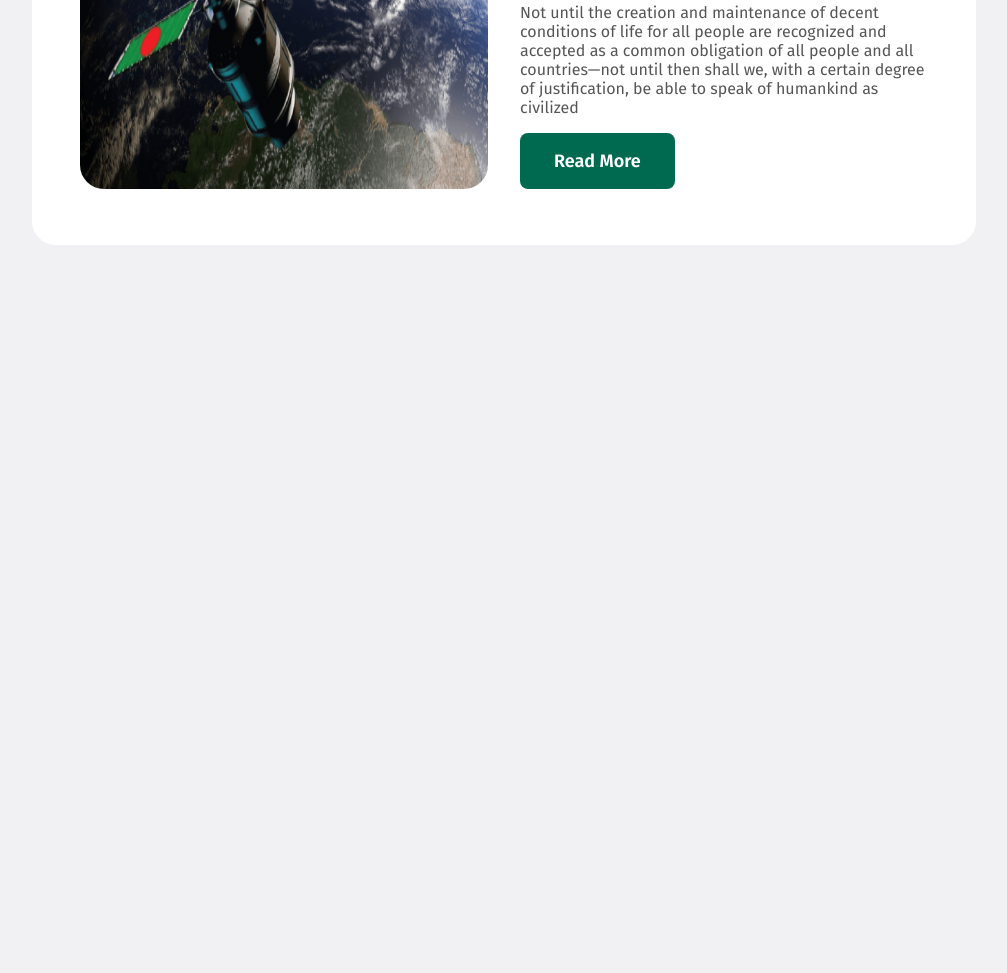
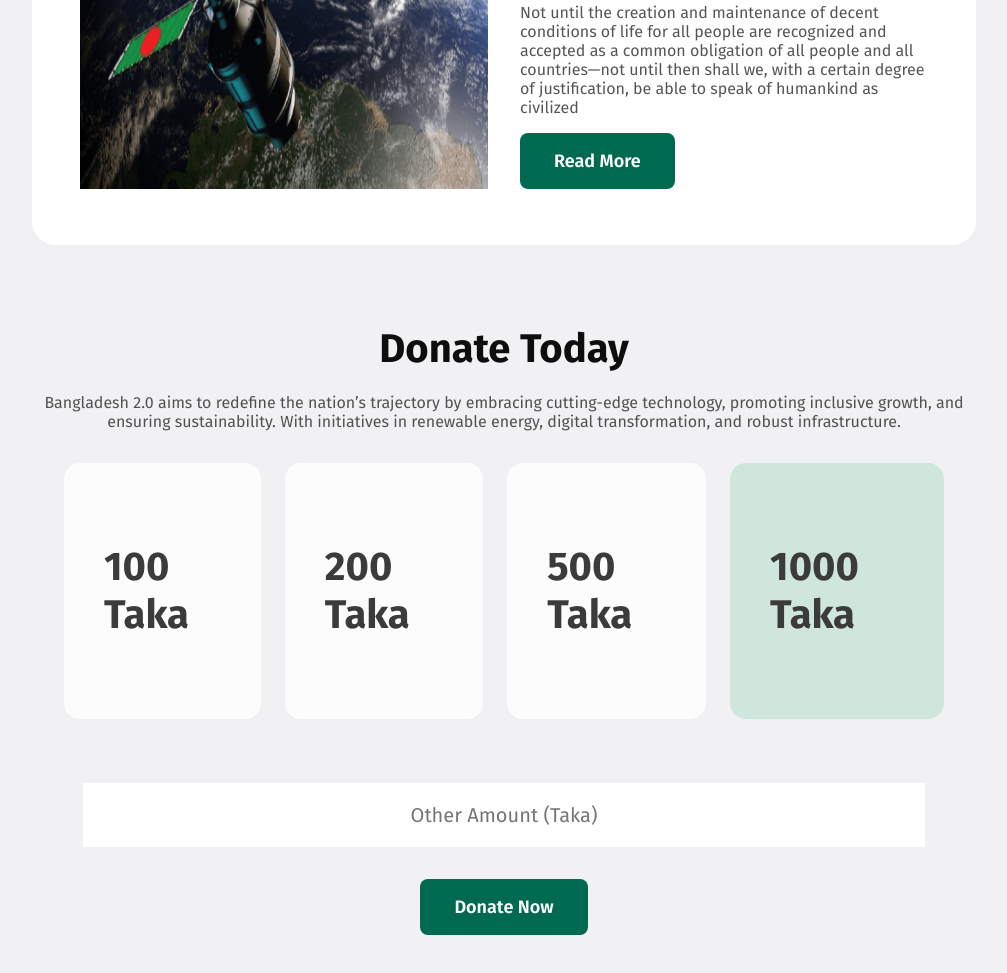
Before and after one commit to sohail4612/assignment01, a plain HTML site: page index.html in a window 1280 px wide. Shown: the part 4893-5866 px from the top of the page, without its empty margins (136-1143 px from the left). Before the commit the page ends 5218 px from the top, so only its background shows below. Drawn offline with Linux system fonts and the light colour scheme.

Commit message:
added donate today section

```diff
--- a/index.html
+++ b/index.html
@@ -145,7 +145,8 @@
         </section>
         <section id="recent-news">
             <p class="recent-news-title fira-sans-bold">Recent News</p>
-            <p class="recent-news-description fira-sans-regular">Bangladesh 2.0 aims to redefine the nation’s trajectory by embracing
+            <p class="recent-news-description fira-sans-regular">Bangladesh 2.0 aims to redefine the nation’s trajectory
+                by embracing
                 cutting-edge technology, promoting inclusive growth, and ensuring sustainability. With initiatives in
                 renewable energy, digital transformation, and robust infrastructure, the country is set to become a
                 global model of development.</p>
@@ -158,10 +159,11 @@
                         <p>Date: 05/01/2025</p>
                         <p>Time: 10.25 PM</p>
                     </div>
-                    <p class="recent-news-article-description fira-sans-regular">Not until the creation and maintenance of decent conditions of life for all people are recognized
+                    <p class="recent-news-article-description fira-sans-regular">Not until the creation and maintenance
+                        of decent conditions of life for all people are recognized
                         and accepted as a common obligation of all people and all countries—not until then shall we,
                         with a certain degree of justification, be able to speak of humankind as civilized</p>
-                        <a href=""><button class="button2 fira-sans-semibold">Read More</button></a>
+                    <a href=""><button class="button2 fira-sans-semibold">Read More</button></a>
                 </div>
             </div>
             <div class="recent-news-article">
@@ -172,10 +174,11 @@
                         <p>Date: 05/01/2025</p>
                         <p>Time: 10.25 PM</p>
                     </div>
-                    <p class="recent-news-article-description fira-sans-regular">Not until the creation and maintenance of decent conditions of life for all people are recognized
+                    <p class="recent-news-article-description fira-sans-regular">Not until the creation and maintenance
+                        of decent conditions of life for all people are recognized
                         and accepted as a common obligation of all people and all countries—not until then shall we,
                         with a certain degree of justification, be able to speak of humankind as civilized</p>
-                        <a href=""><button class="button2 fira-sans-semibold">Read More</button></a>
+                    <a href=""><button class="button2 fira-sans-semibold">Read More</button></a>
                 </div>
                 <img class="satelite-image" src="assets/satelite.png" alt="satelite-image">
             </div>
@@ -188,12 +191,30 @@
                         <p>Date: 05/01/2025</p>
                         <p>Time: 10.25 PM</p>
                     </div>
-                    <p class="recent-news-article-description fira-sans-regular">Not until the creation and maintenance of decent conditions of life for all people are recognized
+                    <p class="recent-news-article-description fira-sans-regular">Not until the creation and maintenance
+                        of decent conditions of life for all people are recognized
                         and accepted as a common obligation of all people and all countries—not until then shall we,
                         with a certain degree of justification, be able to speak of humankind as civilized</p>
-                        <a href=""><button class="button2 fira-sans-semibold">Read More</button></a>
+                    <a href=""><button class="button2 fira-sans-semibold">Read More</button></a>
                 </div>
             </div>
+        </section>
+        <section id="donate">
+            <p class="donate-title fira-sans-bold">Donate Today</p>
+            <p class="donate-description fira-sans-regular">Bangladesh 2.0 aims to redefine the nation’s trajectory by embracing
+                cutting-edge technology, promoting inclusive growth, and ensuring sustainability. With initiatives in
+                renewable energy, digital transformation, and robust infrastructure.</p>
+            <div class="donate-cards">
+                <div class="amount1 fira-sans-bold"><p>100 Taka</p></div>
+                <div class="amount1 fira-sans-bold"><p>200 Taka</p></div>
+                <div class="amount1 fira-sans-bold"><p>500 Taka</p></div>
+                <div class="amount2 fira-sans-bold"><p>1000 Taka</p></div>
+            </div>
+            <div class="input-amount">
+                <input  class="text-field fira-sans-regular" type="text" placeholder="Other Amount (Taka)">
+                <button class="button2 fira-sans-semibold">Donate Now</button>
+            </div>
+
         </section>
     </main>
     <footer>
--- a/styles/styles.css
+++ b/styles/styles.css
@@ -212,7 +212,7 @@ body{
     color: #0E0E0E;
     opacity: 60%;
   }
-  /* your opinion matters sectin styles */
+  /* your opinion matters section styles */
   #opinion{
     margin: 0px 160px 80px 160px;
   }
@@ -277,7 +277,7 @@ body{
     padding: 56px 48px;
     margin-top: 32px;
   }
-  .satelite-image{
+  .satellite-image{
     border-radius: 24px;
   }
   .date-time{
@@ -305,3 +305,58 @@ body{
     opacity: 80%;
 
   }
+  /* donate today section styles */
+  #donate{
+    margin: 0px 160px 80px 160px;
+
+  }
+  .donate-title{
+    font-size: 40px;
+    color: #0E0E0E;
+    margin: 20px 0px;
+    text-align: center;
+  }
+  .donate-description{
+    font-size: 16px;
+    color: #0E0E0E;
+    opacity: 70%;
+    text-align: center;
+  }
+  .amount1{
+    font-size: 40px;
+    color: #0E0E0E;
+    opacity: 80%;
+    padding: 40px;
+    background-color: #FFFFFF;
+    border-radius: 16px;
+  }
+  .amount2{
+    font-size: 40px;
+    color: #0E0E0E;
+    opacity: 80%;
+    padding: 40px;
+    background-color: #C6E4D6;
+    border-radius: 16px;
+  }
+
+  .donate-cards{
+    display: flex;
+    justify-content:space-around;
+    gap: 24px;
+    margin: 32px;
+  }
+  .text-field{
+    color: #0E0E0E;
+    font-size: 20px;
+    width: 85%;
+    padding: 20px;
+    border: none;
+    text-align: center;
+    margin: 32px;
+
+  }
+  .input-amount{
+    display: flex;
+    flex-direction: column;
+    align-items: center;
+  }
```
